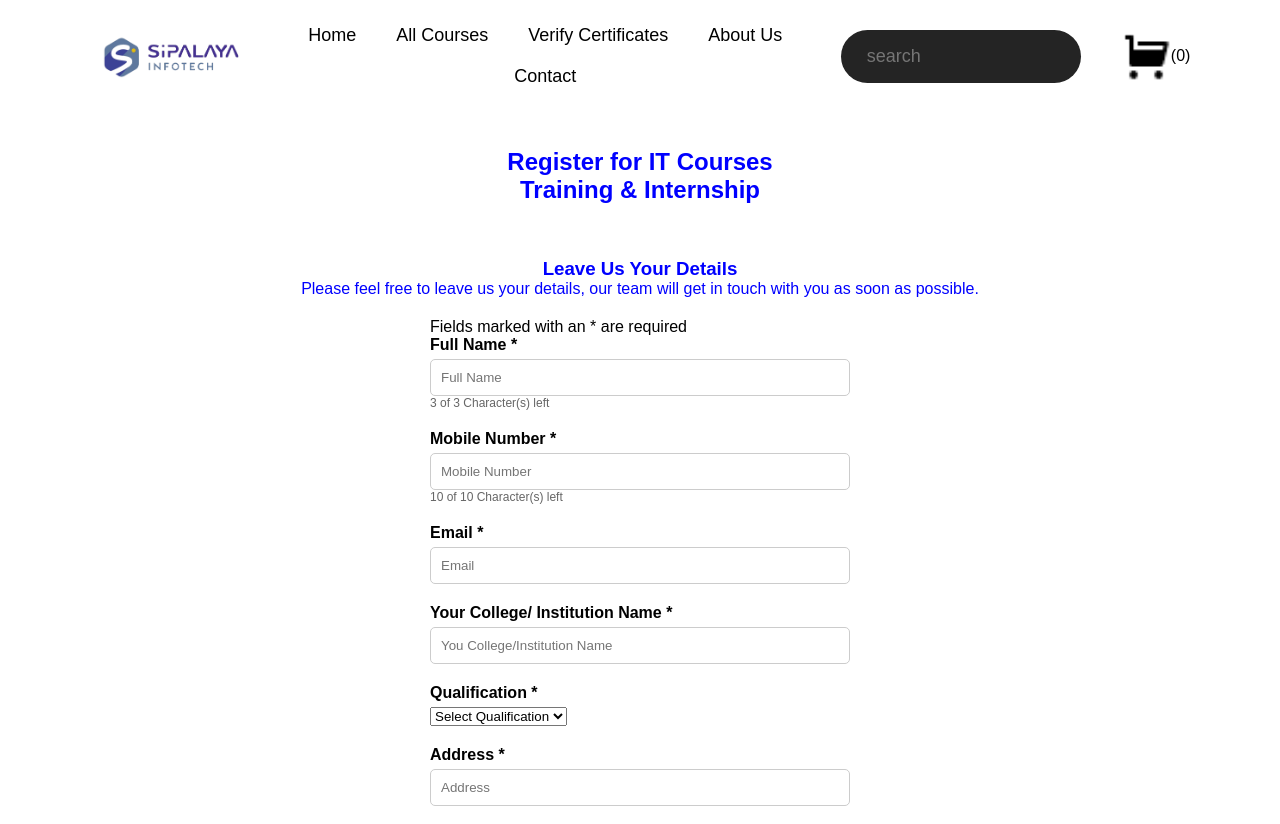
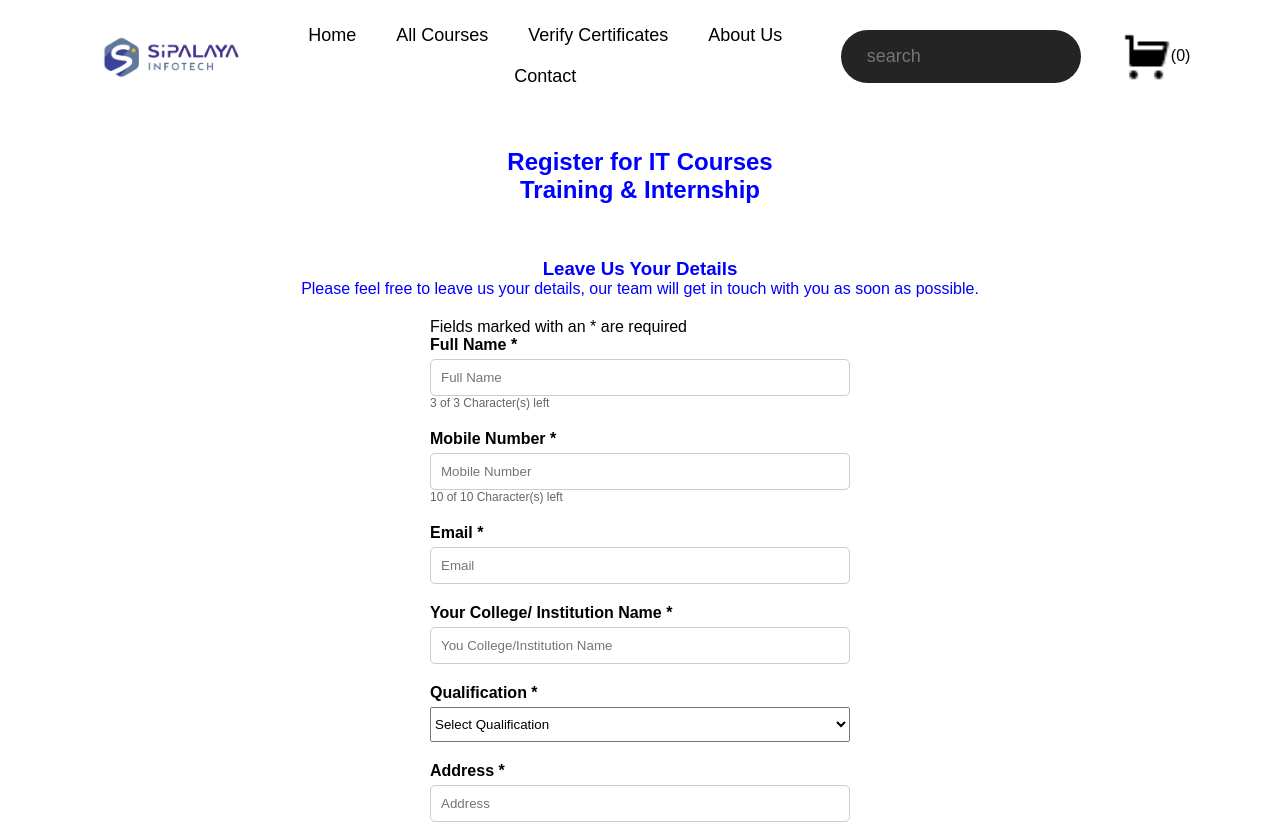
Before and after one commit to devrajbasnet/Sipalayawebsite, a React (Create React App) app: page / in a window 1280 px wide. Shown: the top 824 px of the page. Built offline with nearby package versions, Linux system fonts and the light colour scheme.

Commit message:
Navbar.css

```diff
--- a/src/Components/Navbar/Navbar.css
+++ b/src/Components/Navbar/Navbar.css
@@ -228,3 +228,7 @@ ul li{
   cursor: pointer;
   color: blue;
 }
+.form-field select {
+  width: 100%;
+  height: 35px;
+}
```
